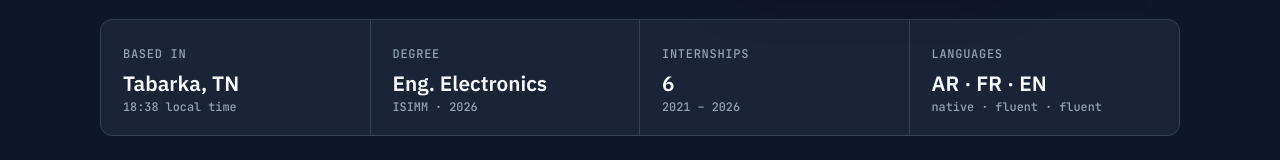
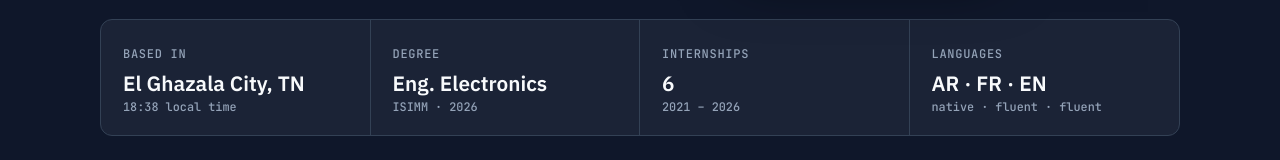
Before and after one commit to rayenaskri/rayenaskri.github.io, a plain HTML site: page index.html in a window 1280 px wide. Shown: the part 714-874 px from the top of the page. Drawn offline with Linux system fonts and the light colour scheme.

Commit message:
Update location in portfolio: change "Tabarka, TN" to "El Ghazala City, TN"

```diff
--- a/index.html
+++ b/index.html
@@ -483,7 +483,7 @@ footer{display:flex;justify-content:space-between;align-items:center;flex-wrap:w
 
   <div class="wrap">
     <div class="facts reveal">
-      <div><span class="label" data-i18n="facts.based">Based in</span><strong>Tabarka, TN</strong><small><span id="clock">--:--</span> <span data-i18n="facts.local">local time</span></small></div>
+      <div><span class="label" data-i18n="facts.based">Based in</span><strong> El Ghazala City, TN</strong><small><span id="clock">--:--</span> <span data-i18n="facts.local">local time</span></small></div>
       <div><span class="label" data-i18n="facts.degree">Degree</span><strong data-i18n="facts.degreeV">Eng. Electronics</strong><small>ISIMM · 2026</small></div>
       <div><span class="label" data-i18n="facts.intern">Internships</span><strong>6</strong><small data-i18n="facts.internS">2021 – 2026</small></div>
       <div><span class="label" data-i18n="facts.lang">Languages</span><strong>AR · FR · EN</strong><small data-i18n="facts.langS">native · fluent · fluent</small></div>
```
